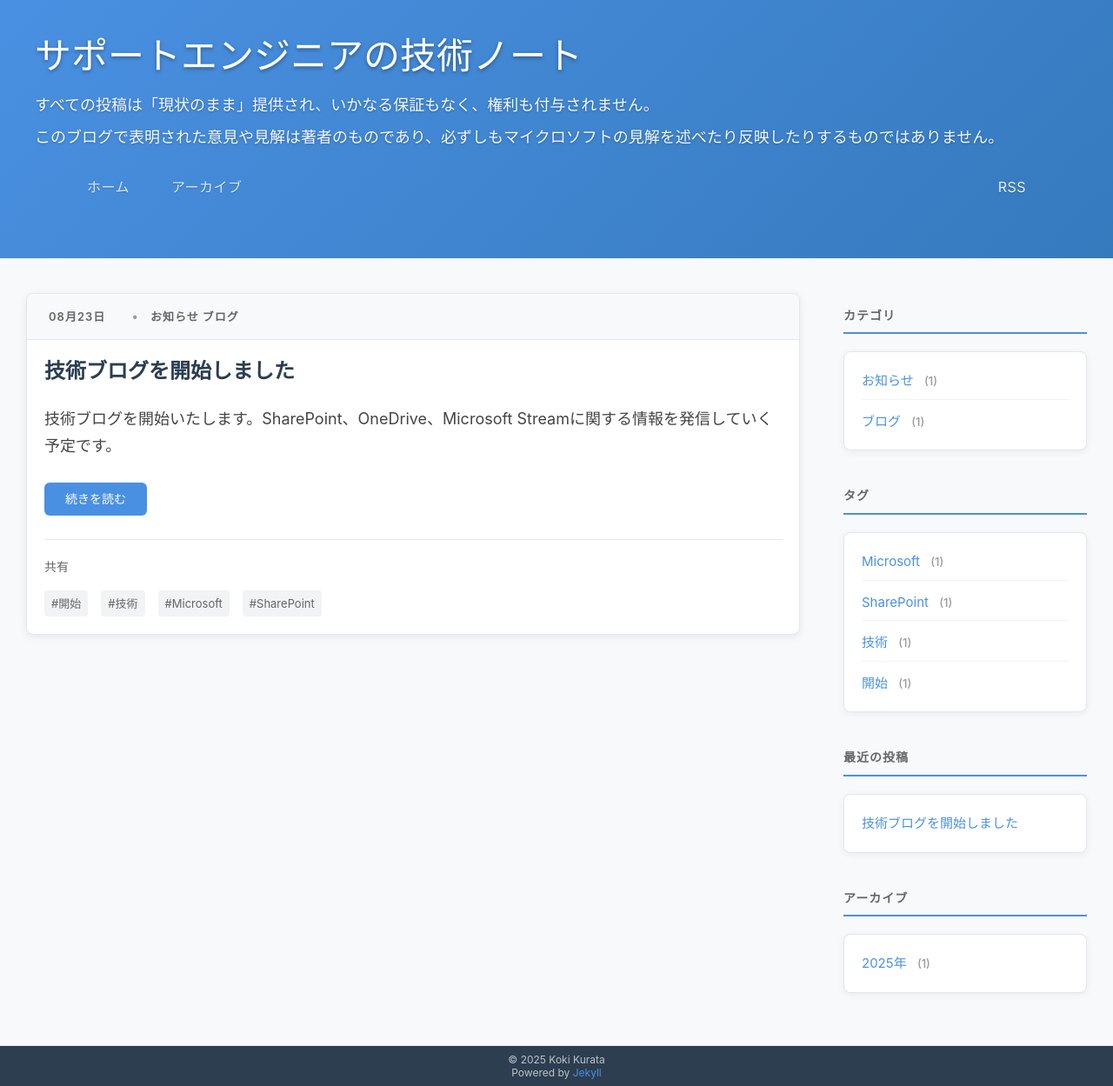
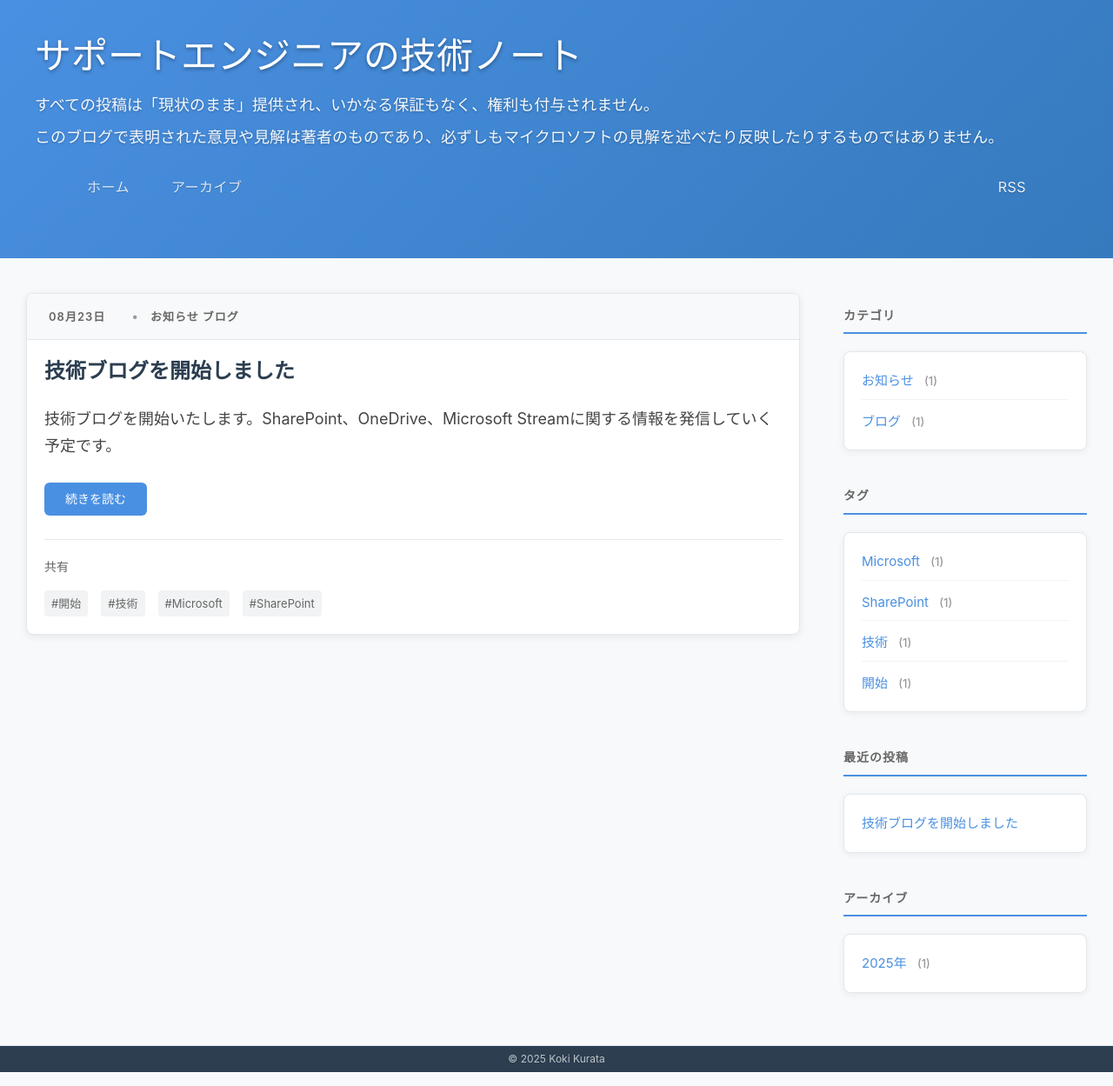
Before and after one commit to kokurata/kokurata-blog, a Jekyll site: the page built from docs/index.html, in a window 1280 px wide. Shown: the whole page at 87% size. Built offline with Jekyll 4.4.1, drawn with Linux system fonts in a browser that asks for light colours; the list of posts is cut into pages by our own code.

Commit message:
chore(footer,docs): remove Powered by Jekyll for single-line footer; add clear README with publish steps and verification commands

```diff
--- a/docs/_layouts/default.html
+++ b/docs/_layouts/default.html
@@ -54,8 +54,7 @@
       <footer id="footer">
         <div class="outer">
           <div id="footer-info" class="inner">
-            &copy; {{ 'now' | date: "%Y" }} Koki Kurata<br>
-            Powered by <a href="https://jekyllrb.com/" target="_blank">Jekyll</a>
+            &copy; {{ 'now' | date: "%Y" }} Koki Kurata
           </div>
         </div>
       </footer>
--- a/docs/assets/styles.css
+++ b/docs/assets/styles.css
@@ -496,9 +496,10 @@ body {
 }
 
 #footer-info {
-  line-height: 1.25;
+  line-height: 1.2; /* single line */
   font-size: 12px;
   text-align: center;
+  white-space: nowrap; /* keep one line */
 }
 
 /* レスポンシブ */
```
Also changed, not shown: README.md.
